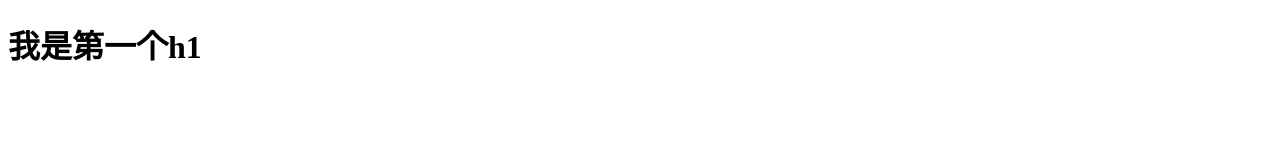
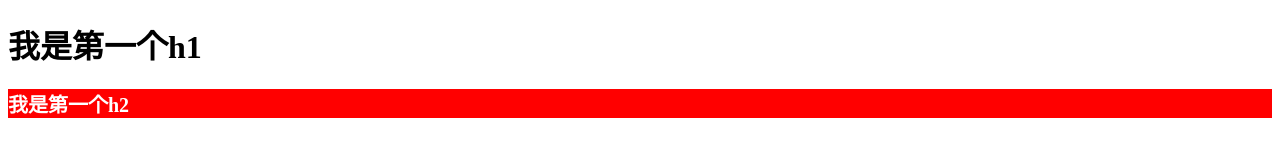
Before and after one commit to dkl0701/1030, a plain HTML site: page index.html in a window 1280 px wide. Drawn offline with Linux system fonts and the light colour scheme.

Commit message:
'这是我第三次提交，创建了一个h2，并设置了样式'

```diff
--- a/index.html
+++ b/index.html
@@ -5,8 +5,10 @@
     <meta http-equiv="X-UA-Compatible" content="IE=edge">
     <meta name="viewport" content="width=device-width, initial-scale=1.0">
     <title>Document</title>
+    <link rel="stylesheet" href="./less/index.css">
 </head>
 <body>
     <h1>我是第一个h1</h1>
+    <h2>我是第一个h2</h2>
 </body>
 </html>
--- /dev/null
+++ b/less/index.less
@@ -0,0 +1,5 @@
+h2{
+    font-size: 20px;
+    color: white;
+    background-color: red;
+}
```
Also changed, not shown: less/index.css (added).
